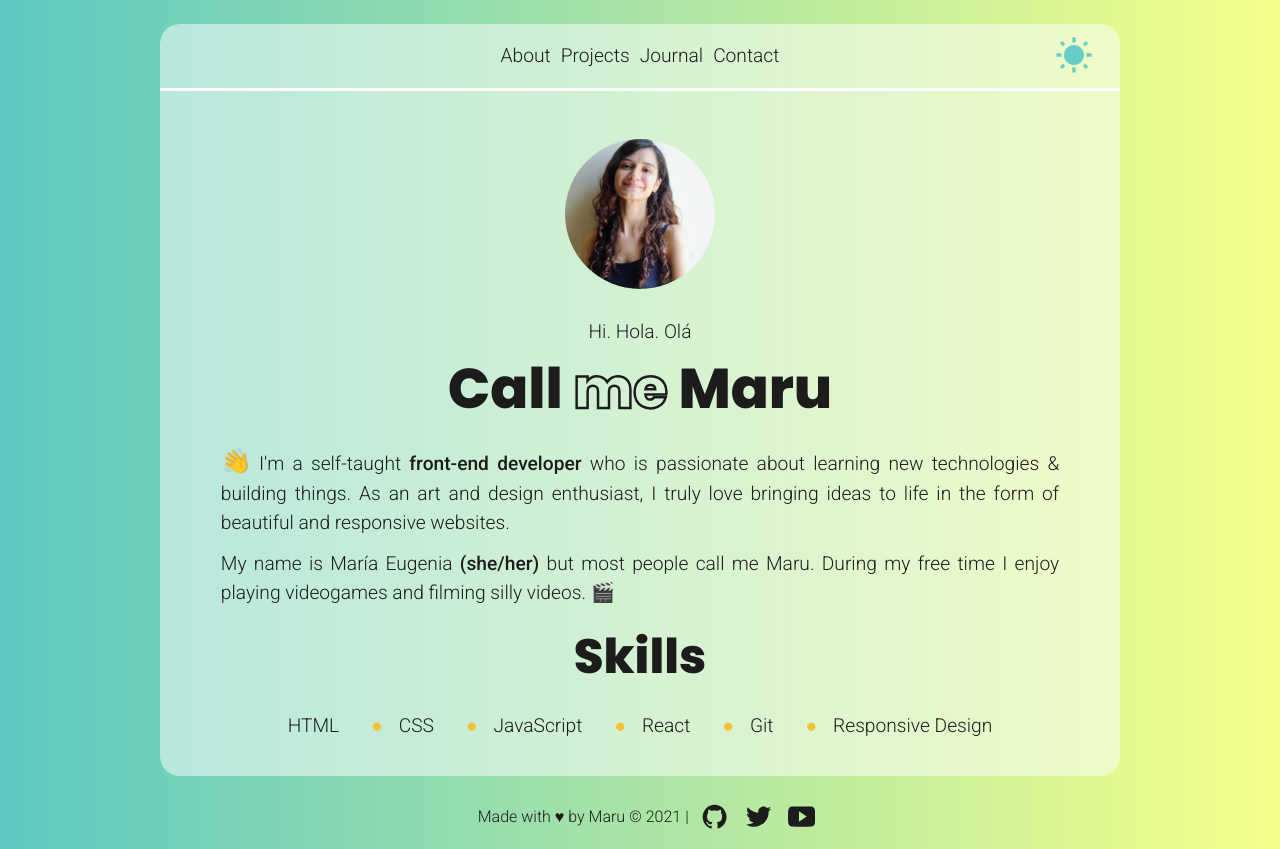
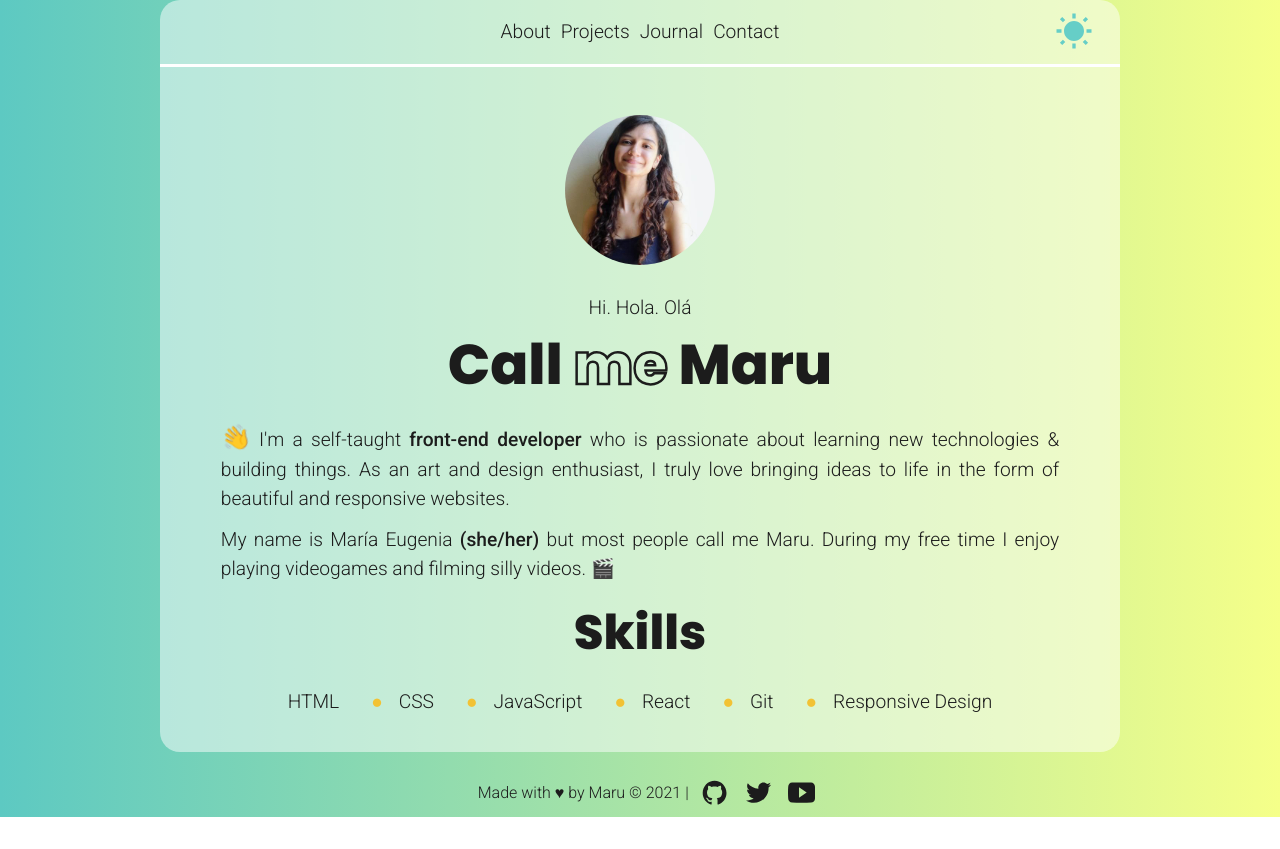
Before and after one commit to marugy99/marucodes, a Next.js app: page / in a window 1280 px wide. After the commit the page ends 817 px from the top, so only its background shows below. Built offline with nearby package versions, Linux system fonts and the light colour scheme.

Commit message:
Centered all content using flex

```diff
--- a/styles/_globals.scss
+++ b/styles/_globals.scss
@@ -10,9 +10,11 @@ body {
     font-weight: 300;
     line-height: 1.5;
     font-size: 1.2rem;
-    margin-top: 1.5rem;
-    margin-left: 0px;
-    margin-right: 0px;
+    margin: 0;
+    display: flex;
+    justify-content: center;
+    align-items: center;
+    min-height: 100vh;
     color: var(--black);
     background: linear-gradient(
     90deg,
```
